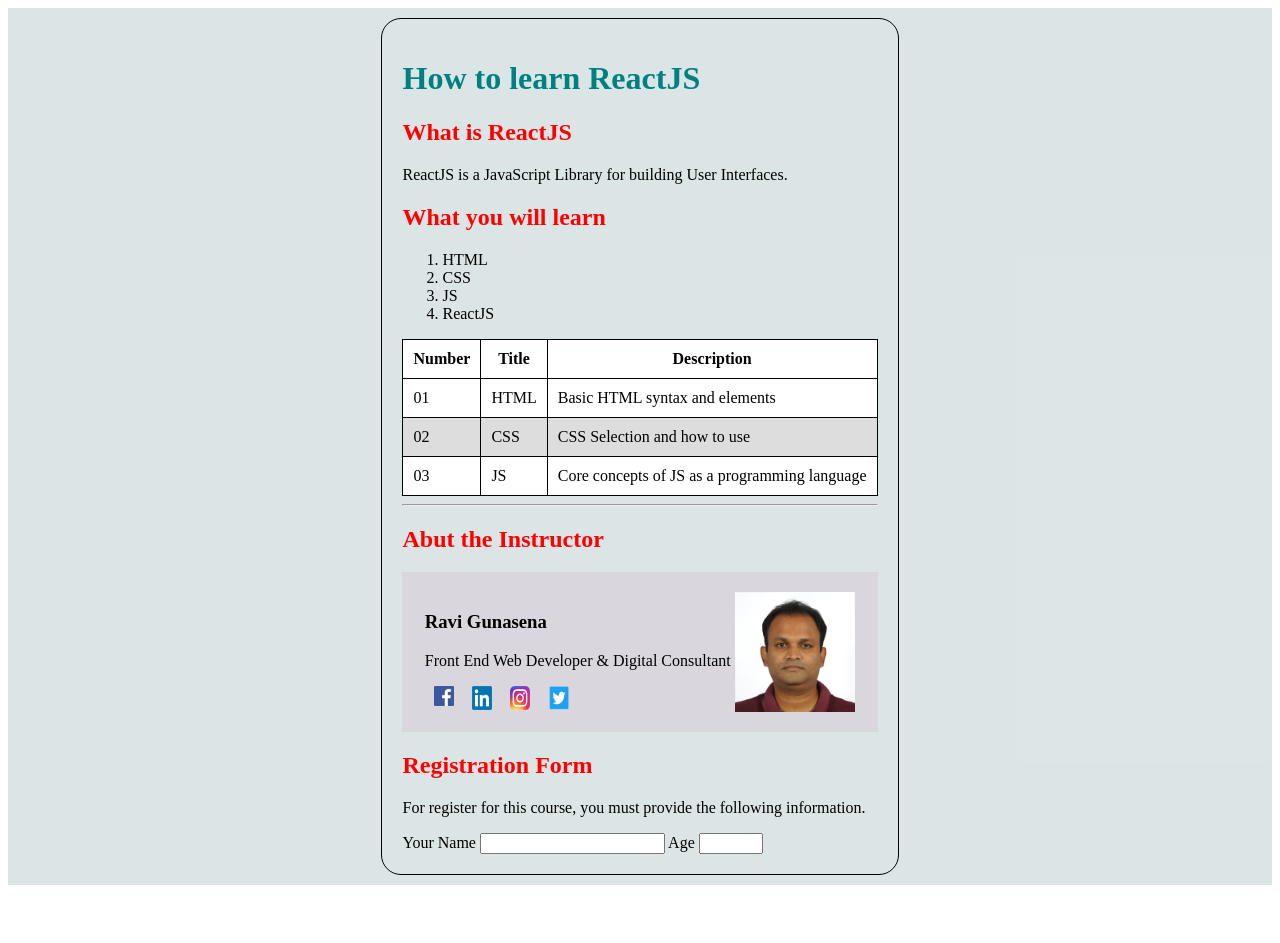
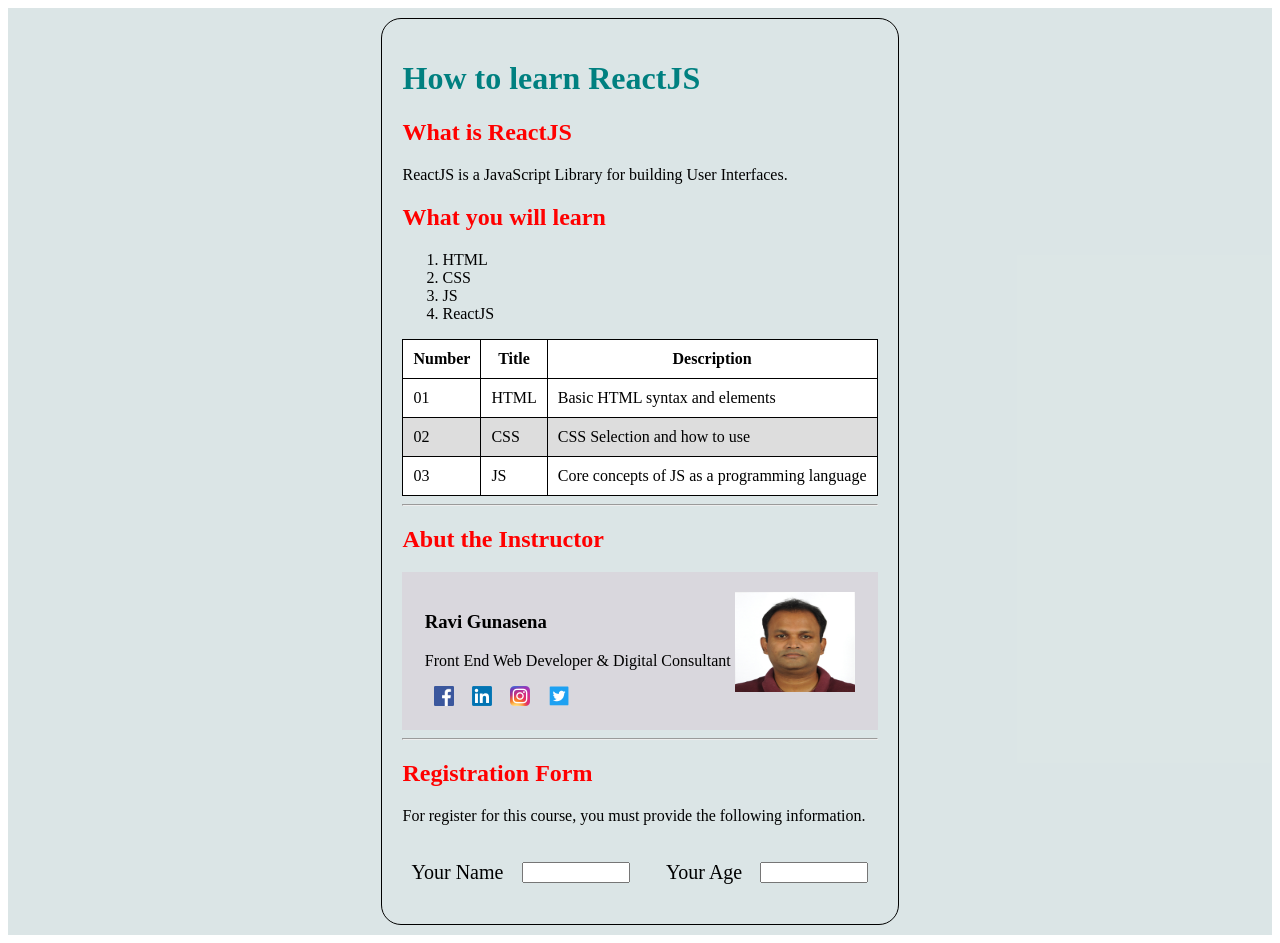
Before and after one commit to ravigunz/css-recap, a plain HTML site: page index.html in a window 1280 px wide. Before the commit the page ends 893 px from the top, so only its background shows below. Drawn offline with Linux system fonts and the light colour scheme.

Commit message:
info card complete

```diff
--- a/index.html
+++ b/index.html
@@ -23,6 +23,7 @@
         .about-me-outer-div{
             background-color: rgb(217, 215, 221);
             padding: 20px;
+            transition: 0.3;
         }
         .about-me-outer-div:hover{
             background-color: rgb(217, 159, 231);
@@ -34,6 +35,23 @@
         }
         tr:nth-child(even){
             background-color: #dddddd;
+        }
+
+        tbody tr:hover{
+            color: white;
+            background-color: gray;
+        }
+
+        a img{
+            width: 20px;
+        }
+
+        input{
+            width: 100px;
+        }
+
+        input:out-of-range{
+            color: red;
         }
     </style>
 </head>
@@ -88,23 +106,23 @@
         <h3>Ravi Gunasena</h3>
     <p>Front End Web Developer & Digital Consultant</p>
     <div style="display: flex; justify-content: space-around; width: 50%;">
-        <a href="https://facebookcom" target="_blank"><img src="./images/fb_logo.png" width="20px" alt="Facebook Logo"></a>
-        <img src="./images/linkedin_logo.png" width="20px" alt="LinkedIn Logo">
-        <img src="./images/instagram.webp" width="20px" alt="Instagram Logo">
-        <img src="./images/twitter.png" width="20px" alt="Twitter Logo">
+        <a href="https://facebook.com/ravigunz" target="_blank"><img src="./images/fb_logo.png" alt="Facebook Logo"></a>
+        <a href="https://www.linkedin.com/in/ravigunasena/" target="_blank"><img src="./images/linkedin_logo.png" alt="LinkedIn Logo"></a>
+        <a href="https://www.instagram.com/ravigunz/" target="_blank"><img src="./images/instagram.webp" alt="Instagram Logo"></a>
+        <a href="https://twitter.com/ravigunz" target="_blank"><img src="./images/twitter.png" alt="Twitter Logo"></a>
     </div>
     </div>
-    <img src="./images/Ravi Gunasena.jpg" width="120px" alt="Ravi Gunasena">
-
+    <img
+    src="./images/Ravi Gunasena.jpg" width="120px" height="100px" alt="Ravi Gunasena">
 </div>
-
-
+    <hr>
     <h2>Registration Form</h2>
 
     <p>For register for this course, you must provide the following information.</p>
-
-    <span>Your Name <input type="text"> </span>
-    <span>Age <input type="number" name="" id="" min="0" max="100"></span>
+<div style="display: flex; align-items: center; font-size: 20px; justify-content: space-around;">
+    <p>Your Name</p> <input type="text"></p>
+    <p>Your Age</p> <input type="number" name="age" id="age" min="13" max="100">
+</div>
     </div>
     </div>
 </body>
```
